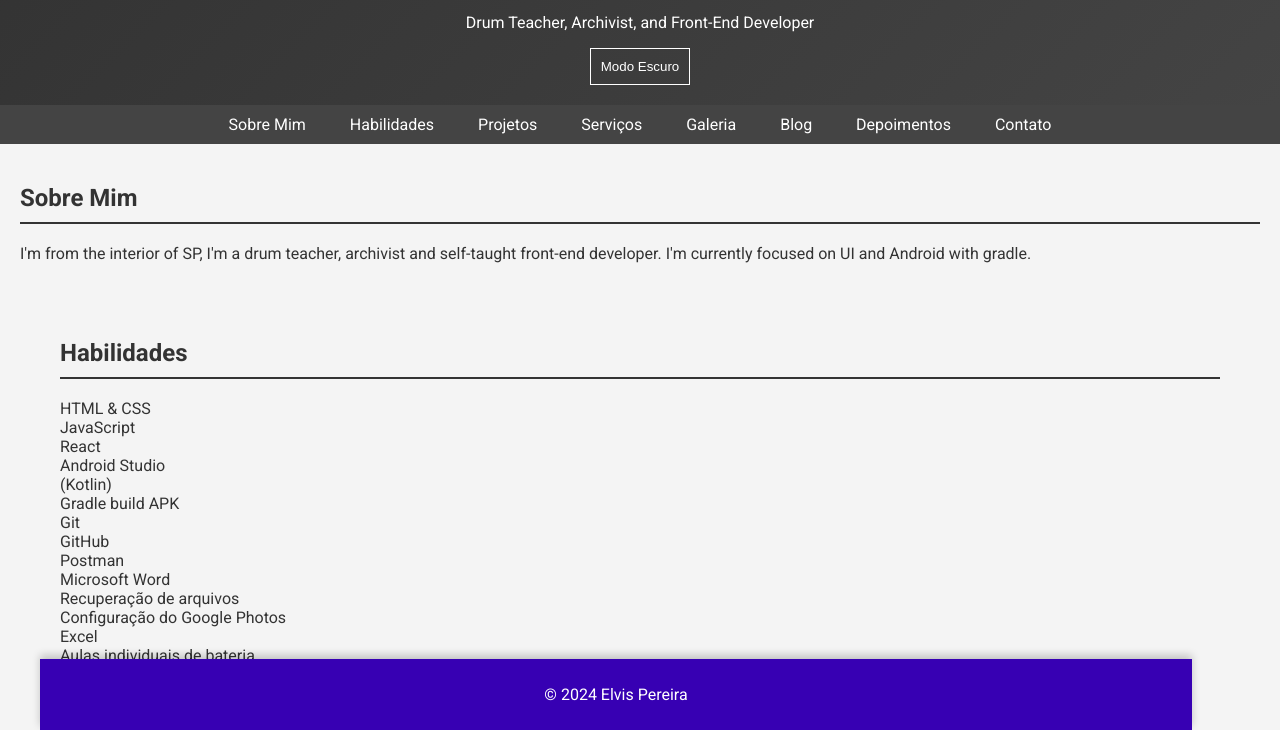
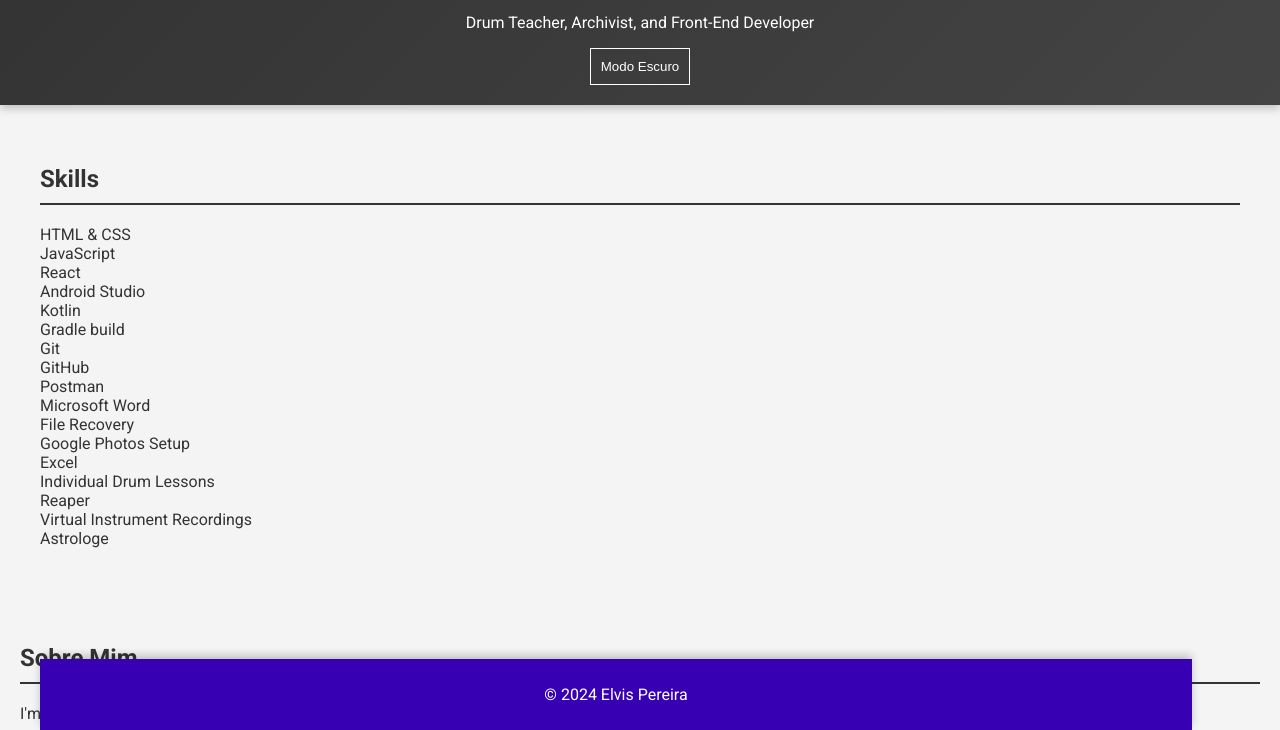
Before and after one commit to elvispereira072/elvis12-app, a plain HTML site: page index.html in a window 1280 px wide. Shown: the part 70-800 px from the top of the page. Drawn offline with Linux system fonts and the light colour scheme.

Commit message:
Update index.html

```diff
--- a/index.html
+++ b/index.html
@@ -13,18 +13,32 @@
         <p>Drum Teacher, Archivist, and Front-End Developer</p>
         <button id="theme-toggle">Modo Escuro</button>
     </header>
-    <nav>
+
+    <section id="skills">
+    <section>
+        <h2>Skills</h2>
         <ul>
-            <li><a href="#about">Sobre Mim</a></li>
-            <li><a href="#skills">Habilidades</a></li>
-            <li><a href="#projects">Projetos</a></li>
-            <li><a href="#services">Serviços</a></li>
-            <li><a href="#gallery">Galeria</a></li>
-            <li><a href="#blog">Blog</a></li>
-            <li><a href="#testimonials">Depoimentos</a></li>
-            <li><a href="#contact">Contato</a></li>
+            <li>HTML & CSS</li>
+            <li>JavaScript</li>
+            <li>React</li>
+            <li>Android Studio</li>
+            <li>Kotlin</li>
+            <li>Gradle build</li>
+            <li>Git</li>
+            <li>GitHub</li>
+            <li>Postman</li>
+            <li>Microsoft Word</li>
+            <li>File Recovery</li>
+            <li>Google Photos Setup</li>
+            <li>Excel</li>
+            <li>Individual Drum Lessons</li>
+            <li>Reaper</li>
+            <li>Virtual Instrument Recordings</li>
+            <li>Astrologe</li>
         </ul>
-    </nav>
+    </section>
+</section>
+
     <section id="about">
         <h2>Sobre Mim</h2>
 <p>I'm from the interior of SP, I'm a drum teacher, archivist and self-taught front-end developer. I'm currently focused on UI and Android with gradle.</p>
```
